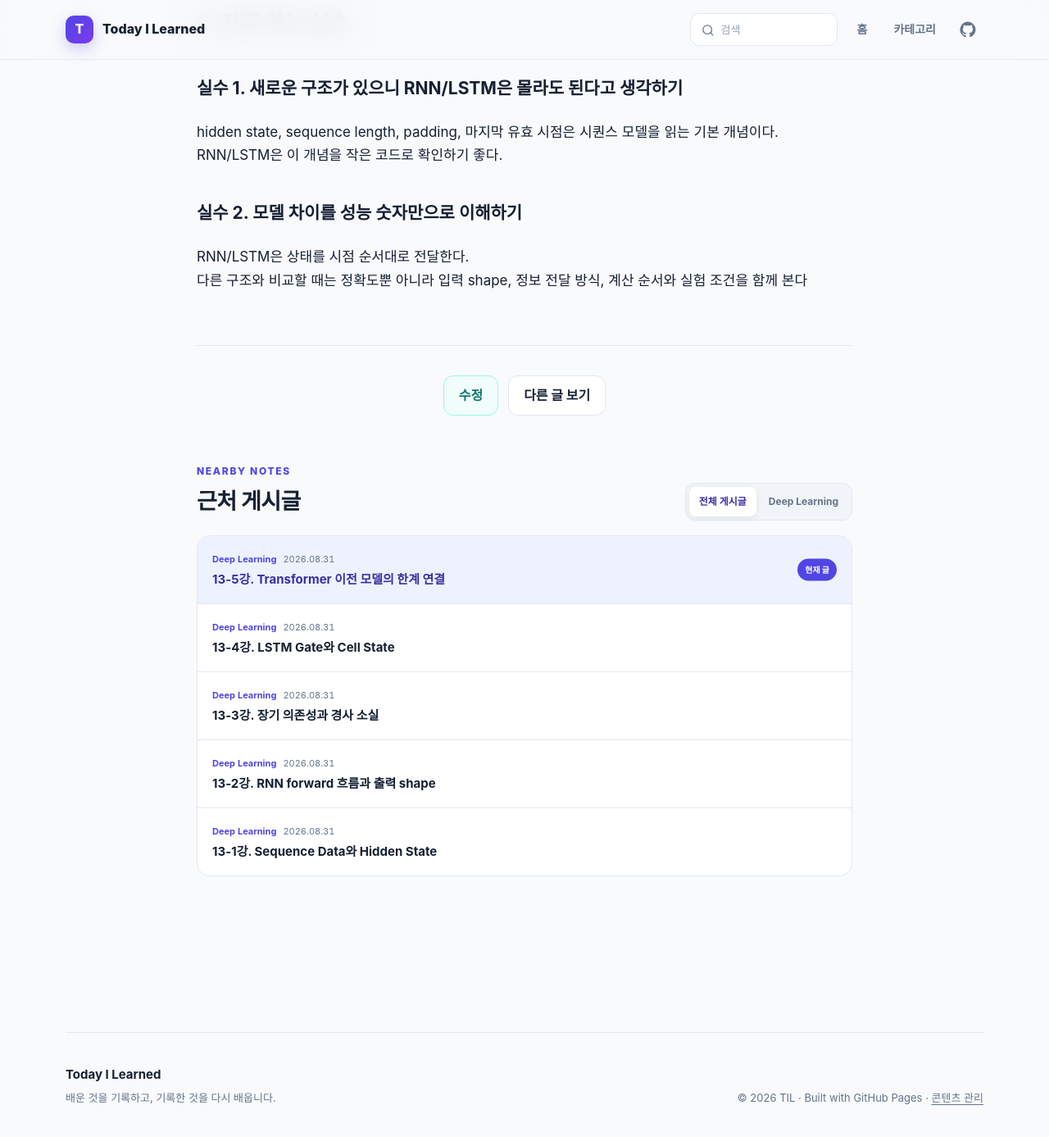
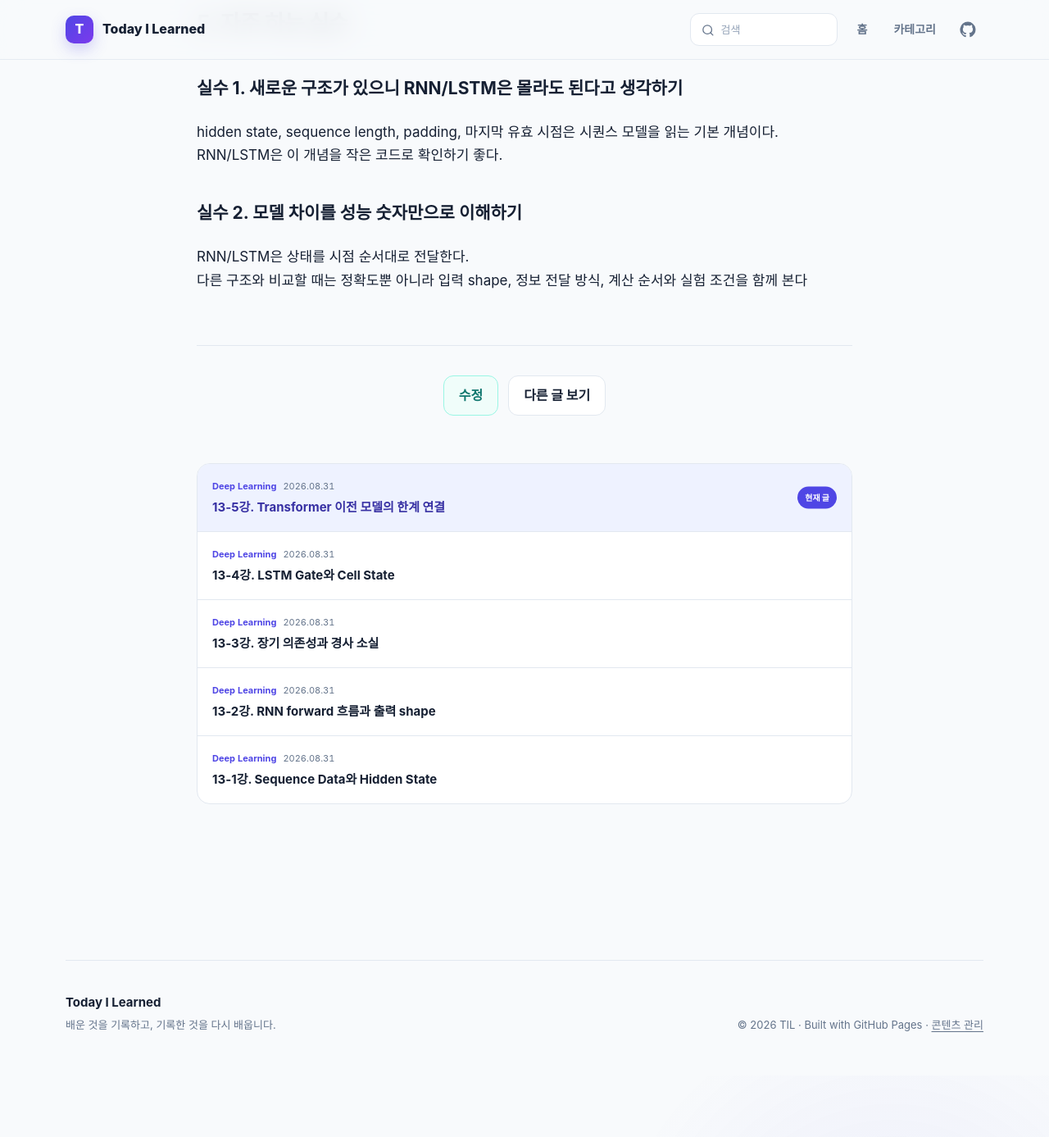
Before and after one commit to yshzjq/TIL, a Jekyll site: the page built from deep-learning/13-5강. Transformer 이전 모델의 한계 연결.md, in a window 1280 px wide and 1400 px high, scrolled down 1931 px. Shown: the top 1387 px of the window at 82% size. Built offline with Jekyll 4.4.1, drawn with Linux system fonts in a browser that asks for light colours; after the commit the page ends 3243 px from its top, so only the background shows below that.

Commit message:
refactor: 근처 게시글 목록을 카테고리 기준으로 단순화

```diff
--- a/_includes/nearby-post-list.html
+++ b/_includes/nearby-post-list.html
@@ -20,7 +20,7 @@
 {% endif %}
 {% assign window_end = window_start | plus: 5 %}
 
-<ol class="nearby-posts-list" data-nearby-scope-panel="{{ include.scope }}" aria-label="{{ include.label }} 기준 근처 게시글"{% if include.hidden %} hidden{% endif %}>
+<ol class="nearby-posts-list">
   {% for nearby_post in nearby_posts %}
     {% if forloop.index0 >= window_start and forloop.index0 < window_end %}
       {% assign is_current = false %}
@@ -31,7 +31,7 @@
         {% if is_current %}
           <span class="nearby-post-link" aria-current="page">
         {% else %}
-          <a class="nearby-post-link" href="{{ nearby_post.url | relative_url }}{% unless include.scope == 'all' %}?scope={{ include.scope | url_encode }}{% endunless %}">
+          <a class="nearby-post-link" href="{{ nearby_post.url | relative_url }}">
         {% endif %}
             <span class="nearby-post-meta">
               <span class="nearby-post-category">{{ nearby_post.category }}</span>
--- a/_layouts/post.html
+++ b/_layouts/post.html
@@ -38,24 +38,8 @@ layout: default
 
     {% assign all_til_pages = site.pages | where: "til", true | sort: "date" | reverse %}
     {% assign category_til_pages = all_til_pages | where: "category", page.category %}
-    {% assign category_scope = page.category | slugify %}
-    <section class="nearby-posts" data-nearby-posts aria-labelledby="nearby-posts-title">
-      <div class="nearby-posts-heading">
-        <div>
-          <p class="eyebrow">NEARBY NOTES</p>
-          <h2 id="nearby-posts-title">근처 게시글</h2>
-        </div>
-        <div class="nearby-posts-tabs" role="group" aria-label="근처 게시글 범위">
-          <button class="nearby-posts-tab active" type="button" data-nearby-scope-button="all" aria-pressed="true">전체 게시글</button>
-          <button class="nearby-posts-tab" type="button" data-nearby-scope-button="{{ category_scope }}" aria-pressed="false">{{ page.category }}</button>
-        </div>
-      </div>
-
-      {% include nearby-post-list.html posts=all_til_pages scope="all" label="전체 게시글" %}
-      {% include nearby-post-list.html posts=category_til_pages scope=category_scope label=page.category hidden=true %}
+    <section class="nearby-posts" aria-label="{{ page.category }} 게시글 목록">
+      {% include nearby-post-list.html posts=category_til_pages %}
     </section>
   </footer>
 </article>
-
-{% assign asset_version = site.github.build_revision | default: '1' %}
-<script src="{{ '/assets/js/nearby-posts.js' | relative_url }}?v={{ asset_version }}" defer></script>
--- a/assets/css/style.scss
+++ b/assets/css/style.scss
@@ -581,16 +581,7 @@ a { color: inherit; text-decoration: none; }
 .article-footer-actions { display: flex; align-items: center; justify-content: center; gap: 12px; }
 
 .nearby-posts { margin-top: 58px; text-align: left; }
-.nearby-posts-heading { display: flex; margin-bottom: 18px; align-items: end; justify-content: space-between; gap: 24px; }
-.nearby-posts-heading .eyebrow { margin-bottom: 4px; }
-.nearby-posts-heading h2 { margin: 0; font-size: 27px; letter-spacing: -.025em; }
-.nearby-posts-tabs { display: flex; padding: 4px; border: 1px solid var(--line); border-radius: 12px; background: var(--surface-soft); gap: 3px; }
-.nearby-posts-tab { padding: 8px 12px; border: 0; border-radius: 8px; color: var(--muted); background: transparent; font: inherit; font-size: 12px; font-weight: 750; cursor: pointer; transition: color .2s, background .2s, box-shadow .2s; }
-.nearby-posts-tab:hover { color: var(--ink); }
-.nearby-posts-tab:focus-visible { outline: 3px solid rgba(79, 70, 229, .2); outline-offset: 2px; }
-.nearby-posts-tab.active { color: var(--primary-dark); background: var(--surface); box-shadow: 0 2px 8px rgba(15, 23, 42, .08); }
 .nearby-posts-list { overflow: hidden; margin: 0; padding: 0; border: 1px solid var(--line); border-radius: 16px; background: var(--surface); list-style: none; }
-.nearby-posts-list[hidden] { display: none; }
 .nearby-post-item { border-bottom: 1px solid var(--line); }
 .nearby-post-item:last-child { border-bottom: 0; }
 .nearby-post-link { position: relative; display: grid; min-height: 82px; padding: 16px 106px 16px 18px; align-content: center; gap: 5px; transition: background .2s; }
@@ -687,9 +678,6 @@ a.nearby-post-link:focus-visible { outline: 3px solid rgba(79, 70, 229, .2); out
   .article-header h1 { font-size: 36px; }
   .article-body { font-size: 16px; }
   .article-footer-actions { flex-direction: column; }
-  .nearby-posts-heading { align-items: stretch; flex-direction: column; gap: 14px; }
-  .nearby-posts-tabs { width: 100%; }
-  .nearby-posts-tab { flex: 1; }
   .nearby-post-link { min-height: 78px; padding: 14px 78px 14px 15px; }
   .nearby-post-link strong { white-space: normal; }
   .nearby-post-current { right: 13px; }
--- a/assets/js/nearby-posts.js
+++ /dev/null
@@ -1,37 +0,0 @@
-(() => {
-  const nearbyPosts = document.querySelector("[data-nearby-posts]");
-  if (!nearbyPosts) return;
-
-  const buttons = [...nearbyPosts.querySelectorAll("[data-nearby-scope-button]")];
-  const panels = [...nearbyPosts.querySelectorAll("[data-nearby-scope-panel]")];
-  const availableScopes = buttons.map((button) => button.dataset.nearbyScopeButton);
-
-  const activateScope = (requestedScope, updateUrl = false) => {
-    const scope = availableScopes.includes(requestedScope) ? requestedScope : "all";
-
-    buttons.forEach((button) => {
-      const isActive = button.dataset.nearbyScopeButton === scope;
-      button.classList.toggle("active", isActive);
-      button.setAttribute("aria-pressed", String(isActive));
-    });
-    panels.forEach((panel) => {
-      panel.hidden = panel.dataset.nearbyScopePanel !== scope;
-    });
-
-    if (updateUrl) {
-      const url = new URL(window.location.href);
-      if (scope === "all") url.searchParams.delete("scope");
-      else url.searchParams.set("scope", scope);
-      window.history.replaceState(null, "", url);
-    }
-  };
-
-  buttons.forEach((button) => {
-    button.addEventListener("click", () => {
-      activateScope(button.dataset.nearbyScopeButton, true);
-    });
-  });
-
-  const requestedScope = new URL(window.location.href).searchParams.get("scope");
-  activateScope(requestedScope || "all");
-})();
```
Also changed, not shown: assets/js/categories.js (+0 -17 lines).
